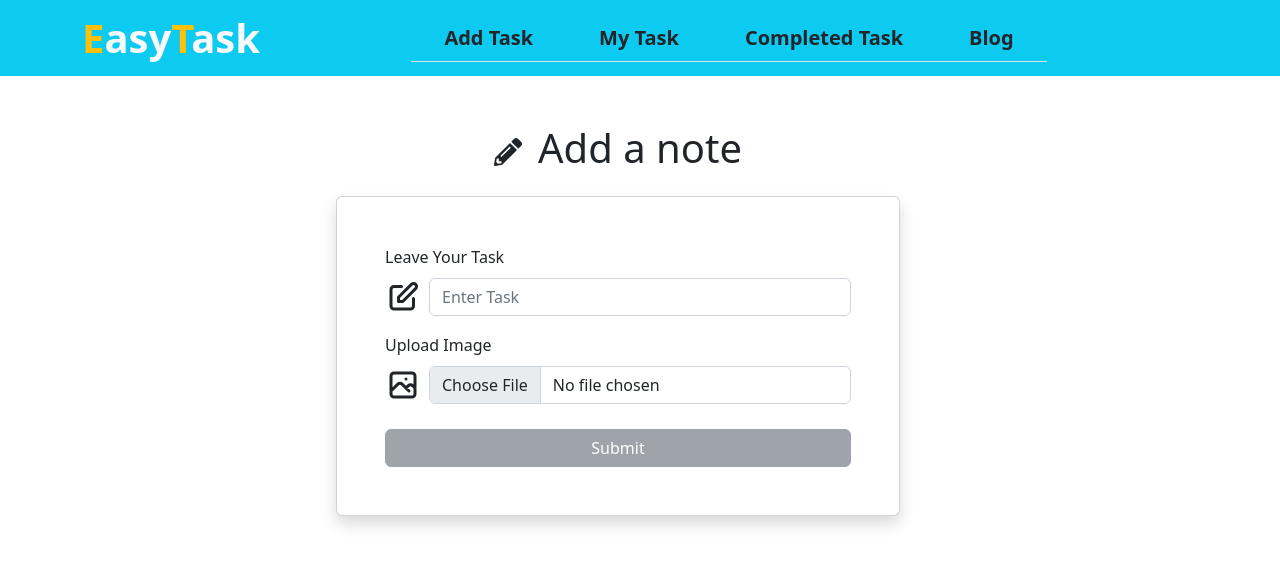
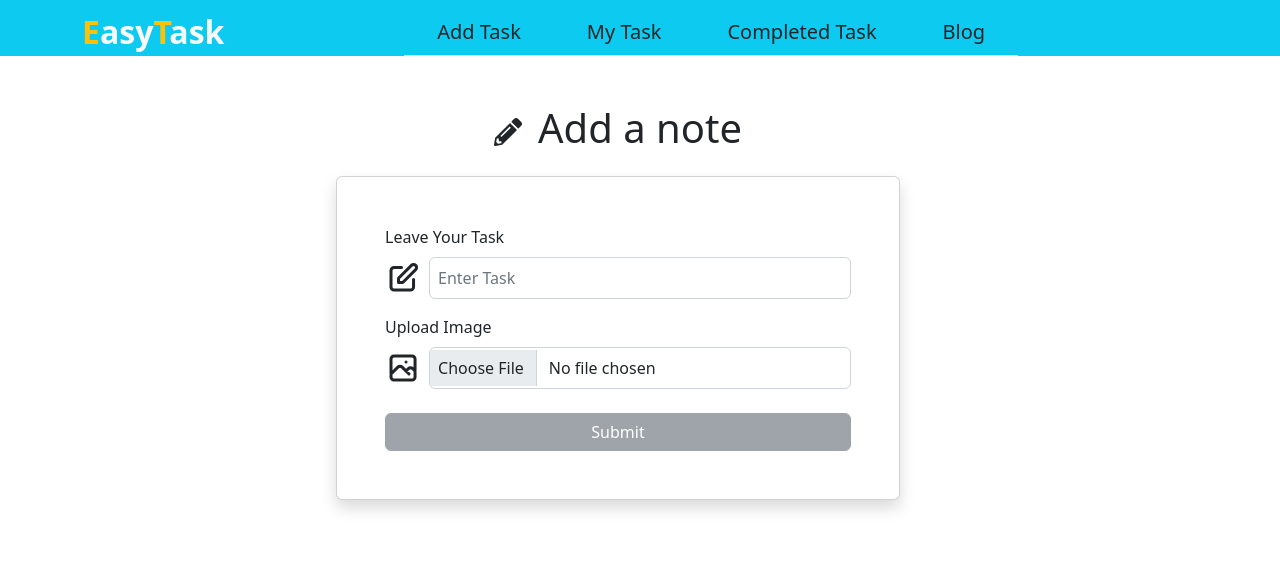
Before and after one commit to Kaiser-Tanveer/Easy-Task, a React (Create React App) app: page / in a window 1280 px wide. Shown: the top 566 px of the page. Built offline with nearby package versions, Linux system fonts and the light colour scheme.

Commit message:
Image api hosted on imageBB and current date added

```diff
--- a/package.json
+++ b/package.json
@@ -10,6 +10,7 @@
     "react": "^18.2.0",
     "react-bootstrap": "^2.7.0",
     "react-dom": "^18.2.0",
+    "react-hook-form": "^7.41.1",
     "react-icons": "^4.7.1",
     "react-router-dom": "^6.6.1",
     "react-scripts": "5.0.1",
--- a/src/Pages/Home/Home.js
+++ b/src/Pages/Home/Home.js
@@ -4,17 +4,30 @@ import { FaPencilAlt } from 'react-icons/fa';
 import Button from 'react-bootstrap/Button';
 import Form from 'react-bootstrap/Form';
 import { HiOutlinePencilAlt, HiOutlinePhotograph } from 'react-icons/hi';
+import { useForm } from 'react-hook-form';
 
 const Home = () => {
+    const { register, formState: { errors }, handleSubmit } = useForm();
+
+    const imgSec = process.env.REACT_APP_IMAGE_SEC;
+
     const [msg, setMsg] = useState('');
     const [img, setImg] = useState('');
 
-    const submitHandler = e => {
-        e.preventDefault();
-        const form = e.target;
-        const message = form.message.value;
-        const image = form.image.value;
+    const submitHandler = data => {
+        const message = data.message;
+        const image = data.image[0];
+        const formData = new FormData();
+        formData.append('image', image);
 
+        // Hosting Image in ImageBB
+        const imageUrl = `https://api.imgbb.com/1/upload?key=${imgSec}`
+        fetch(imageUrl, {
+            method: 'POST',
+            body: formData
+        })
+            .then(res => res.json())
+            .then(imgData => {
                 //get the current date
                 const currentDate = new Date();
                 const date = currentDate.toLocaleDateString("en-US", {
@@ -22,23 +35,22 @@ const Home = () => {
                     minute: "2-digit",
                 });
 
-        e.target.value = '';
-
                 const taskData = [
                     {
                         message,
-                image,
+                        photo: imgData.data.url,
                         date
                     }
                 ]
                 console.log(taskData);
+            })
     }
     return (
         <Container className='mx-lg-5 px-lg-5'>
             <article className='mx-lg-5 px-lg-5'>
                 <div className='mx-lg-5 px-lg-5'>
                     <h1 className='text-center mt-5'><FaPencilAlt className='fs-3 me-3' />Add a note</h1>
-                    <Form onSubmit={submitHandler} className='mt-4 card p-5 mx-lg-5 shadow'>
+                    <Form onSubmit={handleSubmit(submitHandler)} className='mt-4 card p-5 mx-lg-5 shadow'>
                         <Form.Group className="mb-3" controlId="formBasicEmail">
                             <Form.Label>Leave Your Task</Form.Label>
                             <div className='d-flex align-items-center'>
@@ -46,7 +58,10 @@ const Home = () => {
                                     !msg &&
                                     <HiOutlinePencilAlt className='fs-1 me-2' />
                                 }
-                                <Form.Control onChange={(e) => { setMsg(e.target.value); }} name='message' type="text" placeholder="Enter Task" />
+                                <input
+                                    {...register("message", { required: "Task is required." })}
+                                    onChange={(e) => { setMsg(e.target.value); }} name='message' type="text" placeholder="Enter Task" className='w-100 p-2 form-control rounded' required />
+                                {errors.message && <p className='text-error'>{errors.message.message}</p>}
                             </div>
                         </Form.Group>
 
@@ -57,7 +72,10 @@ const Home = () => {
                                     !img &&
                                     <HiOutlinePhotograph className='fs-1 me-2' />
                                 }
-                                <Form.Control onChange={(e) => { setImg(e.target.value); }} name='image' type="file" />
+                                <input
+                                    {...register("image", { required: "Image is required." })}
+                                    onChange={(e) => { setImg(e.target.value); }} name='image' type="file" className='w-100 p-2 form-control rounded' required />
+                                {errors.image && <p className='text-error'>{errors.image.message}</p>}
                             </div>
                         </Form.Group>
 
--- a/src/Shared/Header/Header.js
+++ b/src/Shared/Header/Header.js
@@ -6,16 +6,16 @@ import { Link } from 'react-router-dom';
 
 const Header = () => {
     return (
-        <Navbar collapseOnSelect expand="lg" className='bg-info'>
+        <Navbar collapseOnSelect expand="lg" className='bg-info pb-0'>
             <Container>
-                <Link to='/' className='text-decoration-none text-light fw-bold fs-1'><span className='text-warning'>E</span>asy<span className='text-warning'>T</span>ask</Link>
+                <Link to='/' className='text-decoration-none text-light fw-bold fs-2'><span className='text-warning'>E</span>asy<span className='text-warning'>T</span>ask</Link>
                 <Navbar.Toggle aria-controls="responsive-navbar-nav" />
                 <Navbar.Collapse id="responsive-navbar-nav">
                     <Nav fill variant='tabs' className='flex mx-auto mb-0 pb-0'>
-                        <Nav.Link eventKey="link-1"><Link to='/' className='link-hover fw-semibold text-dark text-decoration-none fs-5 px-4 rounded-top text-decoration-none fs-5 p-2 rounded-top'>Add Task</Link></Nav.Link>
-                        <Nav.Link eventKey="link-2"><Link to='/' className='link-hover fw-semibold text-dark text-decoration-none fs-5 px-4 rounded-top text-decoration-none fs-5 p-2 rounded-top'>My Task</Link></Nav.Link>
-                        <Nav.Link eventKey="link-3"><Link to='/' className='link-hover fw-semibold text-dark text-decoration-none fs-5 px-4 rounded-top text-decoration-none fs-5 p-2 rounded-top'>Completed Task</Link></Nav.Link>
-                        <Nav.Link eventKey="link-4"><Link to='/blog' className='link-hover fw-semibold text-dark text-decoration-none fs-5 px-4 rounded-top text-decoration-none fs-5 p-2 rounded-top'>Blog</Link></Nav.Link>
+                        <Nav.Link eventKey="link-1"><Link to='/' className='link-hover text-dark text-decoration-none px-4 rounded-top text-decoration-none fs-5 p-2 rounded-top'>Add Task</Link></Nav.Link>
+                        <Nav.Link eventKey="link-2"><Link to='/' className='link-hover text-dark text-decoration-none px-4 rounded-top text-decoration-none fs-5 p-2 rounded-top'>My Task</Link></Nav.Link>
+                        <Nav.Link eventKey="link-3"><Link to='/' className='link-hover text-dark text-decoration-none px-4 rounded-top text-decoration-none fs-5 p-2 rounded-top'>Completed Task</Link></Nav.Link>
+                        <Nav.Link eventKey="link-4"><Link to='/blog' className='link-hover text-dark text-decoration-none px-4 rounded-top text-decoration-none fs-5 p-2 rounded-top'>Blog</Link></Nav.Link>
                     </Nav>
                 </Navbar.Collapse>
             </Container>
```
Also changed, not shown: 2 other files (tests, documents, lock files or other folders). Lines whose indentation alone changed are shown as unchanged.
